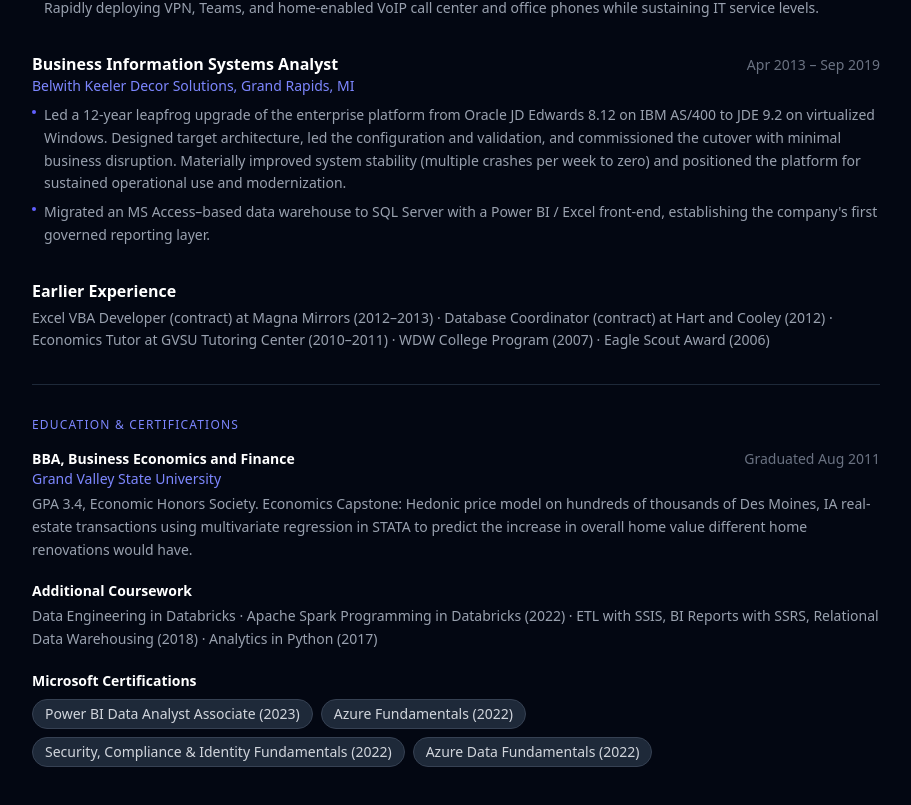
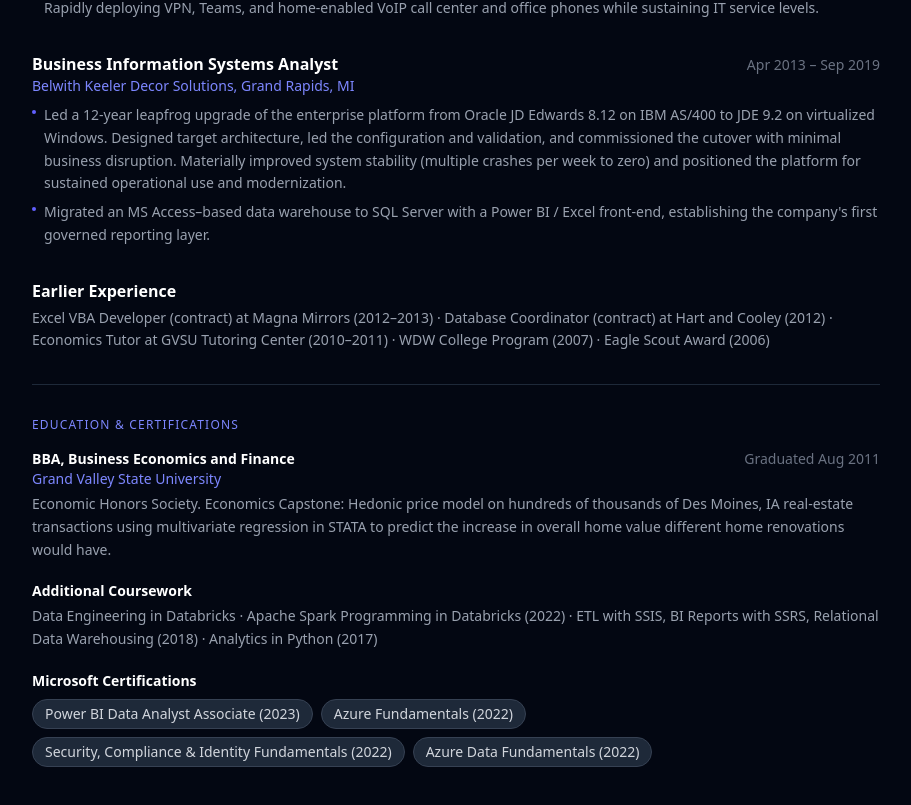
Before and after one commit to frankmontel/montel-dev, a Next.js app: page /resume in a window 1280 px wide. Shown: the part 2410-3215 px from the top of the page, without its empty margins (184-1095 px from the left). Built offline with nearby package versions, Linux system fonts and the light colour scheme.

Commit message:
Update resume.ts

```diff
--- a/app/data/resume.ts
+++ b/app/data/resume.ts
@@ -144,7 +144,7 @@ export const resume = {
     institution: "Grand Valley State University",
     graduated: "Aug 2011",
     notes:
-      "GPA 3.4, Economic Honors Society. Economics Capstone: Hedonic price model on hundreds of thousands of Des Moines, IA real-estate transactions using multivariate regression in STATA to predict the increase in overall home value different home renovations would have.",
+      "Economic Honors Society. Economics Capstone: Hedonic price model on hundreds of thousands of Des Moines, IA real-estate transactions using multivariate regression in STATA to predict the increase in overall home value different home renovations would have.",
   },
   additionalCoursework: [
     "Data Engineering in Databricks",
```
